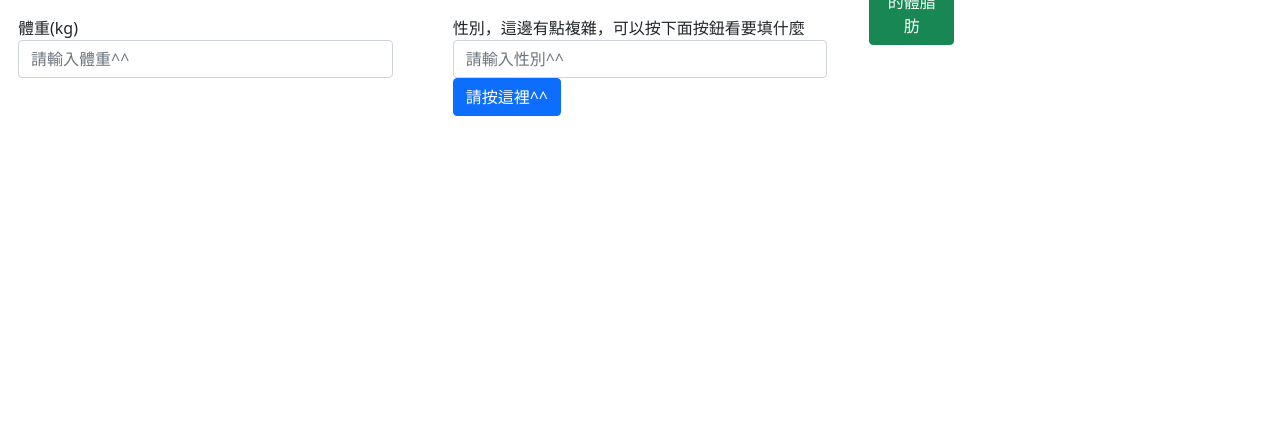
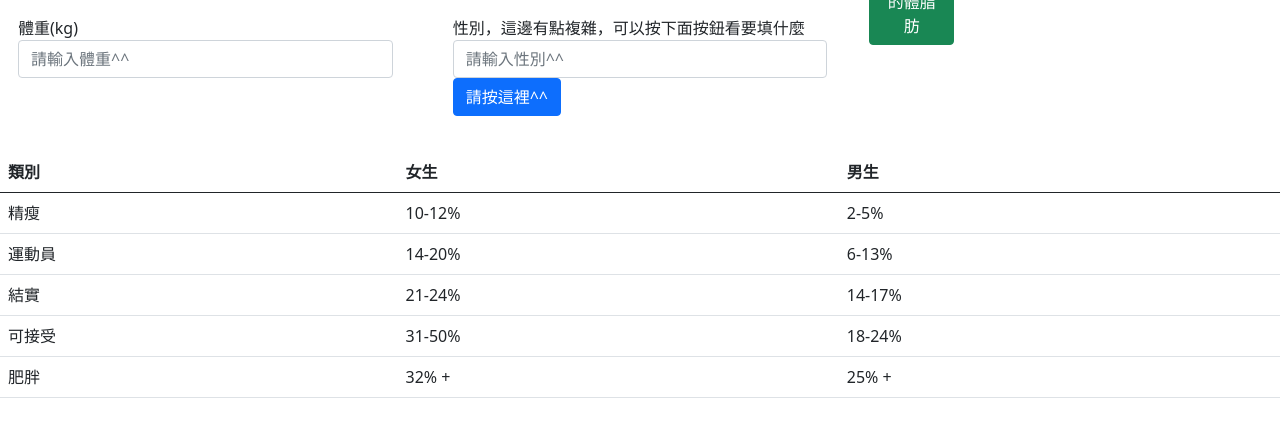
Before and after one commit to ianchungok/ianchungok.github.io, a plain HTML site: page index.html in a window 1280 px wide. Shown: the part 126-550 px from the top of the page. Drawn offline with nearby package versions, Linux system fonts and the light colour scheme.

Commit message:
add table

```diff
--- a/index.html
+++ b/index.html
@@ -115,5 +115,40 @@
 			<input id="bodyfat" class="form-control" readonly="true">
 		</div>
 	</div>
-</body>
+	<table class="table table-hover">
+	  <thead>
+    	<tr>
+    	  <th scope="col">類別</th>
+    	  <th scope="col">女生</th>
+    	  <th scope="col">男生</th>
+    	</tr>
+  	</thead>
+  	<tbody>
+    	<tr>
+    	  <td>精瘦</td>
+    	  <td>10-12%</td>
+    	  <td>2-5%</td>
+    	</tr>
+    	<tr>
+      	<td>運動員</td>
+      	<td>14-20%</td>
+    	  <td>6-13%</td>
+    	</tr>
+    	<tr>
+    		<td>結實</td>
+      	<td>21-24%</td>
+      	<td>14-17%</td>
+    	</tr>
+    	<tr>
+    		<td>可接受</td>
+      	<td>31-50%</td>
+      	<td>18-24%</td>
+    	</tr>
+    	<tr>
+    		<td>肥胖</td>
+      	<td>32% +</td>
+      	<td>25% +</td>
+    	</tr>
+		</tbody>
+  </table>
 </html>
```
